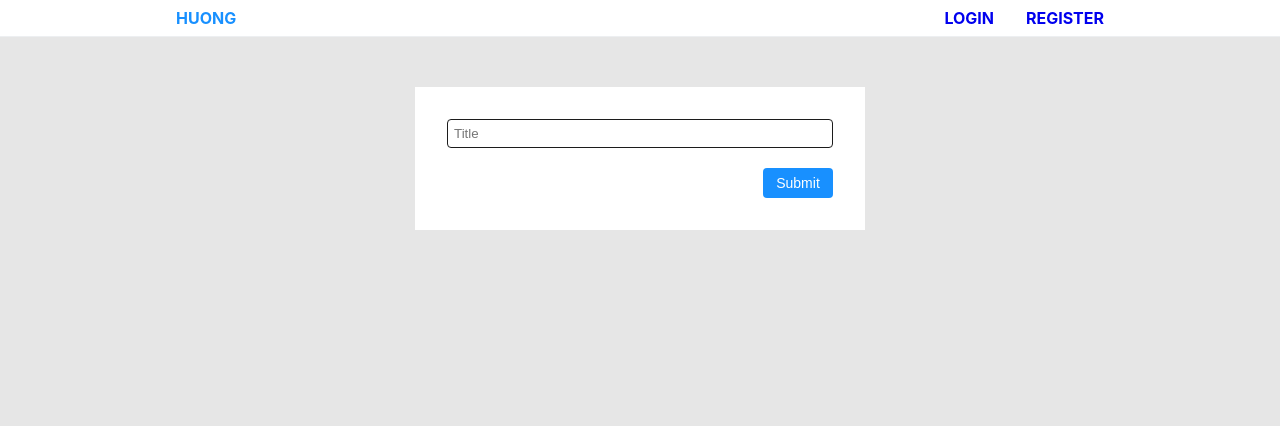
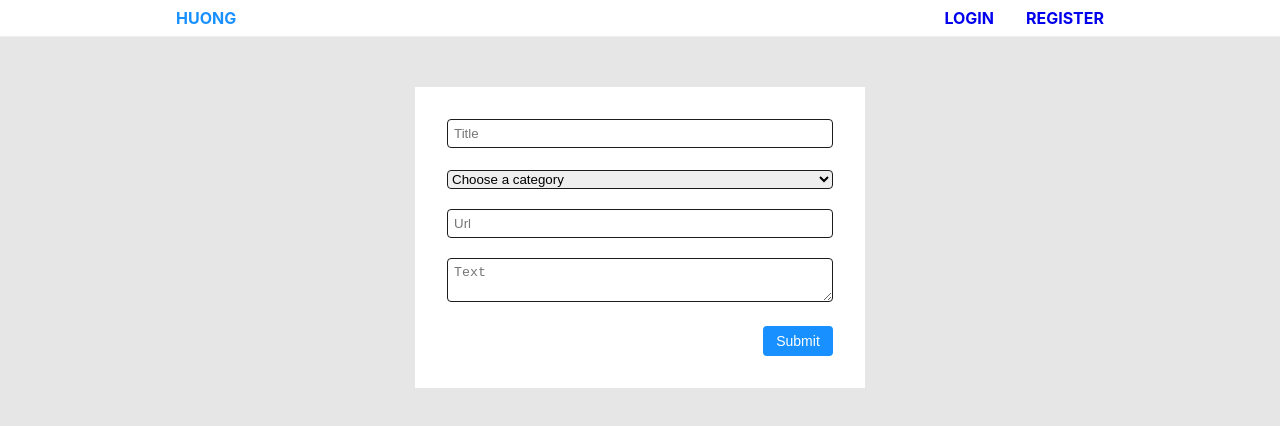
Before and after one commit to ngovanhuong94/reddit-clone, a React (Create React App) app in the folder client/: page /create-post in a window 1280 px wide. Shown: the top 426 px of the page. Built offline with nearby package versions, Linux system fonts and the light colour scheme; sample sign-in values are in the browser's storage.

Commit message:
create post form client

```diff
--- a/client/src/components/Form/renderField.js
+++ b/client/src/components/Form/renderField.js
@@ -1,9 +1,41 @@
 import React from 'react'
 import Input from '../Input'
+import Textarea from '../Textarea'
+import Select from '../Select'
+import Option from '../Option'
 import FormItem from './FormItem'
 import Small from '../Small'
 
-const renderField = (field) => (
+const renderField = (field) => {
+    switch(field.type){
+        case 'select':
+            return (
+                <FormItem>
+                    <Select
+                        {...field.input}
+                        type={field.type}
+                    >
+                        <Option>{field.placeholder}</Option>
+                        {field.options.map(option => (
+                            <Option value={option.value}>{option.text}</Option>
+                        )) }
+                    </Select>
+                    { field.meta.touched && field.meta.error && <Small error>{field.meta.error}</Small>}
+                </FormItem>
+            )
+        case 'textarea':
+            return (
+                <FormItem>
+                    <Textarea
+                        {...field.input}
+                        type={field.type}
+                        placeholder={field.placeholder}
+                    >{field.value}</Textarea>
+                    { field.meta.touched && field.meta.error && <Small error>{field.meta.error}</Small>}
+                </FormItem>
+            )
+        default:
+            return (
                 <FormItem>
                     <Input
                         {...field.input}
@@ -13,5 +45,9 @@ const renderField = (field) => (
                     { field.meta.touched && field.meta.error && <Small error>{field.meta.error}</Small>}
                 </FormItem>
             )
+    }
+}
+
+
 
 export default renderField
--- /dev/null
+++ b/client/src/components/Option/index.js
@@ -0,0 +1,7 @@
+import styled from 'styled-components'
+
+const StyledOption = styled.option`
+
+`
+
+export default StyledOption
--- /dev/null
+++ b/client/src/components/Select/index.js
@@ -0,0 +1,11 @@
+import styled from 'styled-components'
+
+
+const StyledSelect = styled.select`
+    width: 100%;
+    border: 1px solid ${props => props.theme.bodyText};
+    border-radius: ${props => props.theme.borderRadius};
+`
+
+
+export default StyledSelect
--- /dev/null
+++ b/client/src/components/Textarea/index.js
@@ -0,0 +1,18 @@
+import React from 'react'
+import styled from 'styled-components'
+
+
+const StyledTextarea = styled.textarea`
+    width: 100%;
+    padding: 6px;
+    outline: none;
+    border: 1px solid ${props => props.theme.bodyText};
+    border-radius: ${props => props.theme.borderRadius};
+
+    &:focus {
+        border: 1px solid ${props => props.theme.linkText};
+    }
+`
+
+
+export default StyledTextarea
--- a/client/src/containers/CreatePostForm/Component.js
+++ b/client/src/containers/CreatePostForm/Component.js
@@ -3,6 +3,7 @@ import { Field } from 'redux-form'
 import Form from '../../components/Form'
 import renderField from '../../components/Form/renderField'
 import Button from '../../components/Button'
+import categories from '../../categories'
 
 class CreatePostForm extends React.Component {
     componentDidMount () {
@@ -19,6 +20,25 @@ class CreatePostForm extends React.Component {
                     type="text"
                     component={renderField}
                 />
+                <Field
+                    name="title"
+                    placeholder="Choose a category"
+                    type="select"
+                    options={categories}
+                    component={renderField}
+                />
+                <Field
+                    name="link"
+                    placeholder="Url"
+                    type="text"
+                    component={renderField}
+                />
+                <Field
+                    name="text"
+                    placeholder="Text"
+                    type="textarea"
+                    component={renderField}
+                />
                 <Button type="submit">Submit</Button>
             </Form>
         )
```
Lines whose indentation alone changed are shown as unchanged.
